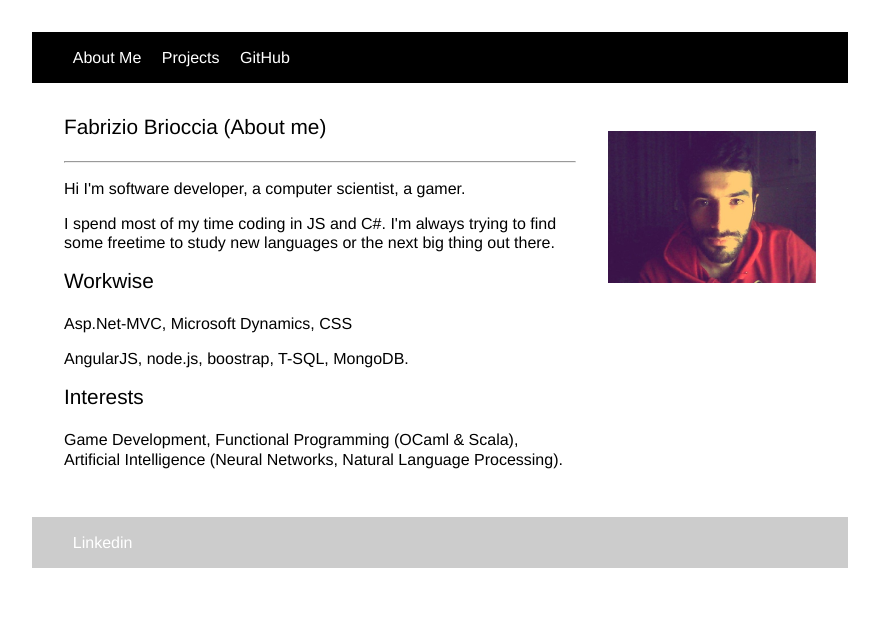
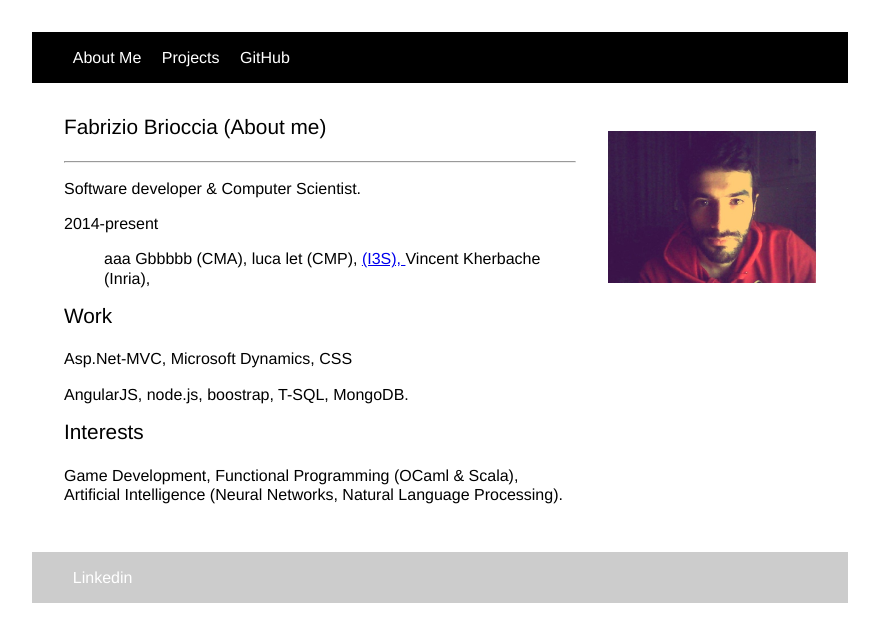
Before and after one commit to fbrioccia/fbrioccia.github.io, a plain HTML site: page index.html in a window 1280 px wide. Shown: the whole page, without its empty margins (200-1079 px from the left). Drawn offline with Linux system fonts and the light colour scheme.

Commit message:
Update index.html

```diff
--- a/index.html
+++ b/index.html
@@ -22,11 +22,19 @@
             <div class=main>
                 <h2>Fabrizio Brioccia (About me)</h2>
                 <hr>
-                <p>Hi I'm software developer, a computer scientist, a gamer.</P>
-
-                <P>I spend most of my time coding in JS and C#. I'm always trying to find some freetime to study new languages
-                    or the next big thing out there.</P>
-                <h3>Workwise</h3>
+                <p>Software developer & Computer Scientist.</p>
+                <dl>
+                    <dt>2014-present</dt>
+                    <dd>
+                        <p>aaa
+                        <a>Gbbbbb</a> (CMA),
+                        <a>luca let</a> (CMP),
+                        <a href="https://>link"</a> (I3S),
+                        <a>Vincent Kherbache</a> (Inria),
+                        </p>
+                    </dd>
+                </dl>
+                <h3>Work</h3>
                 <p>Asp.Net-MVC, Microsoft Dynamics, CSS</p>
                 <p>AngularJS, node.js, boostrap, T-SQL, MongoDB. </p>
                 <h3>Interests</h3>
```
